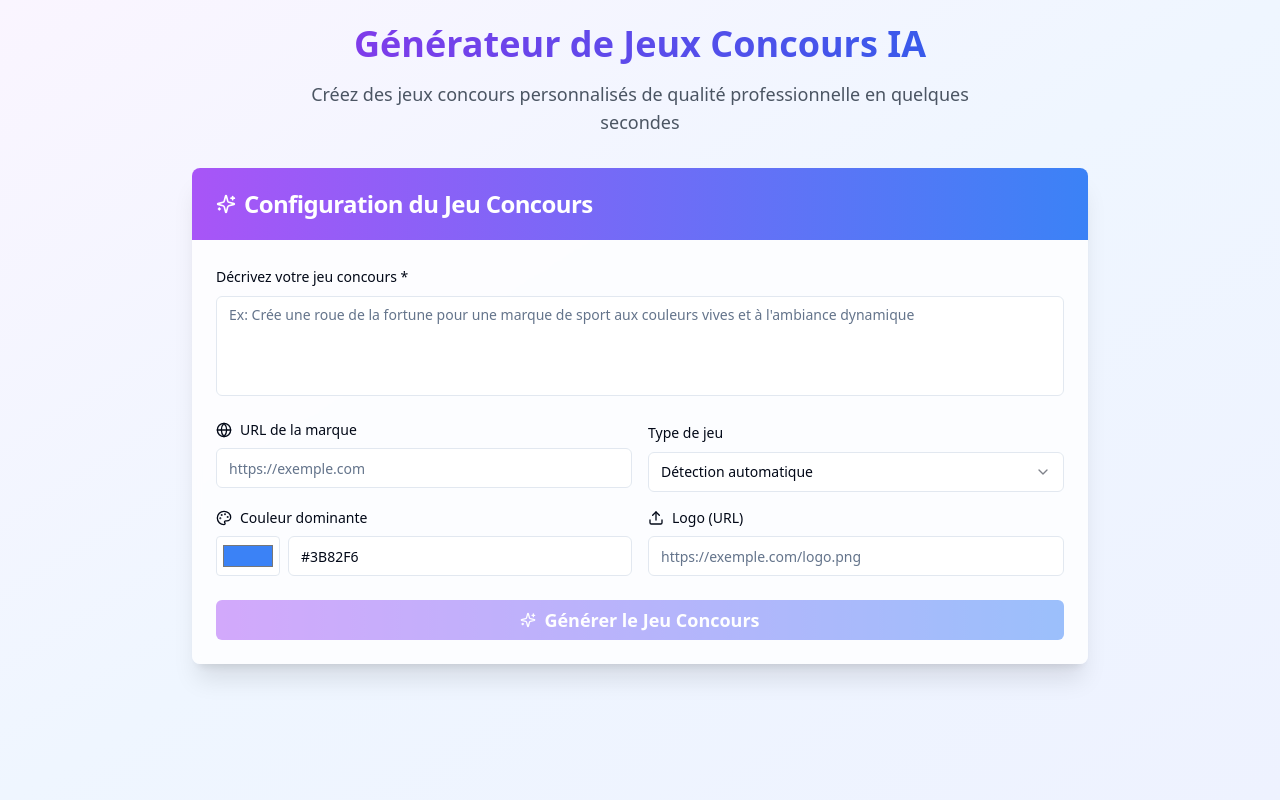
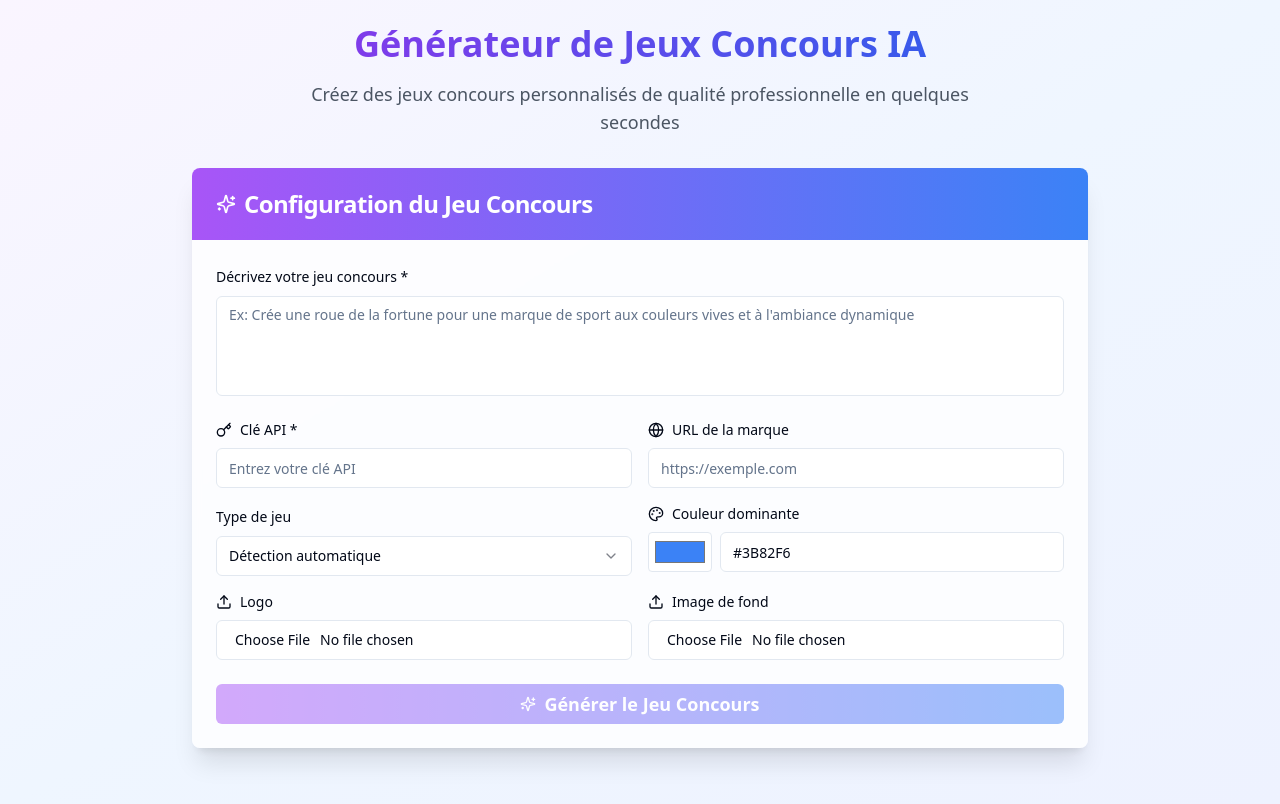
Before and after one commit to Niakdashit/contest-genie-studio, a React (Vite) app: page / in a window 1280 px wide. Built offline with nearby package versions, Linux system fonts and the light colour scheme.

Commit message:
feat: Implement API key and image uploaders
- Added API key to the project.
- Changed logo and background input fields to image uploaders instead of URL inputs.

```diff
--- a/src/components/GameGenerator.tsx
+++ b/src/components/GameGenerator.tsx
@@ -1,4 +1,3 @@
-
 import React, { useState } from 'react';
 import { Button } from '@/components/ui/button';
 import { Card, CardContent, CardHeader, CardTitle } from '@/components/ui/card';
@@ -6,7 +5,7 @@ import { Input } from '@/components/ui/input';
 import { Label } from '@/components/ui/label';
 import { Textarea } from '@/components/ui/textarea';
 import { Select, SelectContent, SelectItem, SelectTrigger, SelectValue } from '@/components/ui/select';
-import { Sparkles, Palette, Upload, Globe } from 'lucide-react';
+import { Sparkles, Palette, Upload, Globe, Key } from 'lucide-react';
 import { GamePreview } from './GamePreview';
 
 interface GameConfig {
@@ -14,8 +13,9 @@ interface GameConfig {
   brandUrl: string;
   gameType: string;
   dominantColor: string;
-  backgroundImage: string;
-  logo: string;
+  backgroundImage: File | null;
+  logo: File | null;
+  apiKey: string;
 }
 
 export const GameGenerator = () => {
@@ -24,30 +24,56 @@ export const GameGenerator = () => {
     brandUrl: '',
     gameType: '',
     dominantColor: '#3B82F6',
-    backgroundImage: '',
-    logo: ''
+    backgroundImage: null,
+    logo: null,
+    apiKey: ''
   });
 
   const [generatedGame, setGeneratedGame] = useState<any>(null);
   const [isGenerating, setIsGenerating] = useState(false);
   const [showPreview, setShowPreview] = useState(false);
 
+  const handleFileUpload = (file: File, type: 'logo' | 'backgroundImage') => {
+    setConfig({ ...config, [type]: file });
+  };
+
+  const convertFileToDataUrl = (file: File): Promise<string> => {
+    return new Promise((resolve, reject) => {
+      const reader = new FileReader();
+      reader.onload = () => resolve(reader.result as string);
+      reader.onerror = reject;
+      reader.readAsDataURL(file);
+    });
+  };
+
   const handleGenerate = async () => {
-    if (!config.prompt.trim()) return;
+    if (!config.prompt.trim() || !config.apiKey.trim()) return;
 
     setIsGenerating(true);
 
     // Simulation de génération IA
     await new Promise(resolve => setTimeout(resolve, 2000));
 
+    // Convert uploaded files to data URLs for preview
+    let logoDataUrl = '';
+    let backgroundDataUrl = '';
+
+    if (config.logo) {
+      logoDataUrl = await convertFileToDataUrl(config.logo);
+    }
+
+    if (config.backgroundImage) {
+      backgroundDataUrl = await convertFileToDataUrl(config.backgroundImage);
+    }
+
     // Génération du jeu basée sur le prompt
-    const gameData = generateGameFromPrompt(config);
+    const gameData = generateGameFromPrompt({ ...config, logo: logoDataUrl, backgroundImage: backgroundDataUrl });
     setGeneratedGame(gameData);
     setShowPreview(true);
     setIsGenerating(false);
   };
 
-  const generateGameFromPrompt = (config: GameConfig): any => {
+  const generateGameFromPrompt = (config: any): any => {
     const prompt = config.prompt.toLowerCase();
 
     // Détection intelligente du type de jeu
@@ -188,6 +214,20 @@ export const GameGenerator = () => {
 
             <div className="grid grid-cols-1 md:grid-cols-2 gap-4">
               <div className="space-y-2">
+                <Label htmlFor="apiKey" className="text-sm font-medium flex items-center gap-2">
+                  <Key className="h-4 w-4" />
+                  Clé API *
+                </Label>
+                <Input
+                  id="apiKey"
+                  type="password"
+                  placeholder="Entrez votre clé API"
+                  value={config.apiKey}
+                  onChange={(e) => setConfig({ ...config, apiKey: e.target.value })}
+                />
+              </div>
+
+              <div className="space-y-2">
                 <Label htmlFor="brandUrl" className="text-sm font-medium flex items-center gap-2">
                   <Globe className="h-4 w-4" />
                   URL de la marque
@@ -241,20 +281,51 @@ export const GameGenerator = () => {
               <div className="space-y-2">
                 <Label htmlFor="logo" className="text-sm font-medium flex items-center gap-2">
                   <Upload className="h-4 w-4" />
-                  Logo (URL)
+                  Logo
                 </Label>
-                <Input
-                  id="logo"
-                  placeholder="https://exemple.com/logo.png"
-                  value={config.logo}
-                  onChange={(e) => setConfig({ ...config, logo: e.target.value })}
-                />
+                <div className="flex items-center gap-2">
+                  <Input
+                    id="logo"
+                    type="file"
+                    accept="image/*"
+                    onChange={(e) => {
+                      const file = e.target.files?.[0];
+                      if (file) handleFileUpload(file, 'logo');
+                    }}
+                    className="flex-1"
+                  />
+                  {config.logo && (
+                    <span className="text-sm text-green-600">✓ {config.logo.name}</span>
+                  )}
+                </div>
+              </div>
+
+              <div className="space-y-2">
+                <Label htmlFor="background" className="text-sm font-medium flex items-center gap-2">
+                  <Upload className="h-4 w-4" />
+                  Image de fond
+                </Label>
+                <div className="flex items-center gap-2">
+                  <Input
+                    id="background"
+                    type="file"
+                    accept="image/*"
+                    onChange={(e) => {
+                      const file = e.target.files?.[0];
+                      if (file) handleFileUpload(file, 'backgroundImage');
+                    }}
+                    className="flex-1"
+                  />
+                  {config.backgroundImage && (
+                    <span className="text-sm text-green-600">✓ {config.backgroundImage.name}</span>
+                  )}
+                </div>
               </div>
             </div>
 
             <Button
               onClick={handleGenerate}
-              disabled={!config.prompt.trim() || isGenerating}
+              disabled={!config.prompt.trim() || !config.apiKey.trim() || isGenerating}
               className="w-full bg-gradient-to-r from-purple-500 to-blue-500 hover:from-purple-600 hover:to-blue-600 text-white font-semibold py-3 text-lg"
             >
               {isGenerating ? (
```
